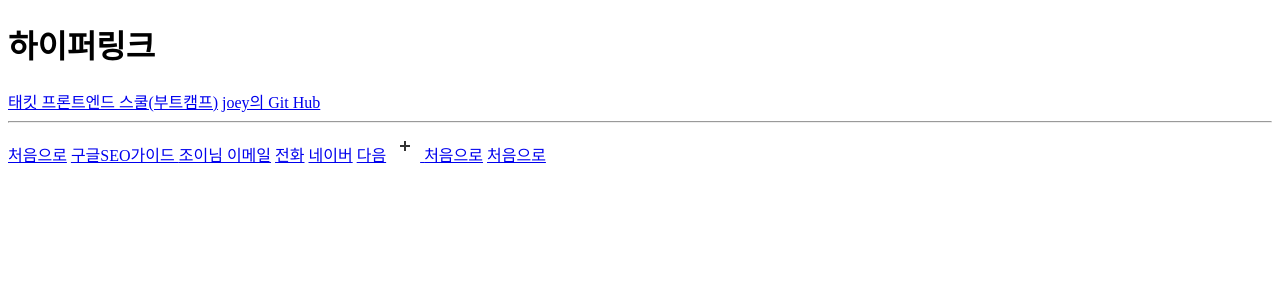
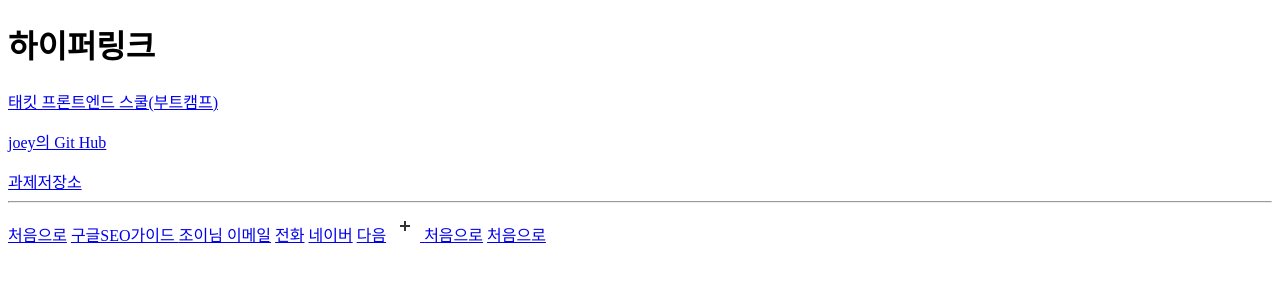
Before and after one commit to joeyoungmin/html--css, a plain HTML site: page src/html/04-anchor.html in a window 1280 px wide. Drawn offline with Linux system fonts and the light colour scheme.

Commit message:
앵커태그 마무리

```diff
--- a/src/html/04-anchor.html
+++ b/src/html/04-anchor.html
@@ -9,9 +9,10 @@
     <a id="start"></a>
     <h1 id="heading">하이퍼링크</h1>
     <!-- 웹사이트(url)로 하이퍼링크 -->
-    <a href="https://likelion.net/school">태킷 프론트엔드 스쿨(부트캠프)</a>
+    <p><a href="https://likelion.net/school">태킷 프론트엔드 스쿨(부트캠프)</a></p>
     <!-- target 속성의 값으로 _blank를 지정하면 새창, 새탭에 링크 결과 보기 -->
-    <a href="https://github.com/joeyoungmin/homework" target="_blank">joey의 Git Hub</a>
+    <a href="https://github.com/joeyoungmin/homework" target="_blank"><p>joey의 Git Hub</p></a>
+    <a href="https://github.com/joeyoungmin/homework">과제저장소</a>
     <hr />
     <!-- 로컬 파일로 하이퍼링크 : 상대경로 -->
     <a href="./../../index.html">처음으로</a>
```
Also changed, not shown: 1 other file.
